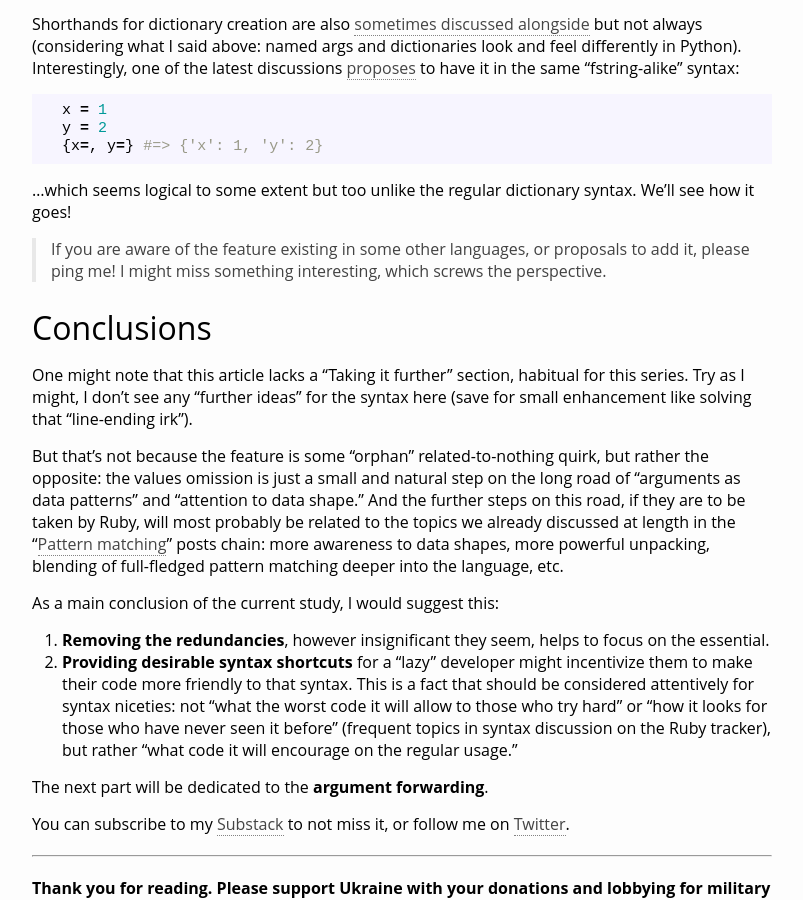
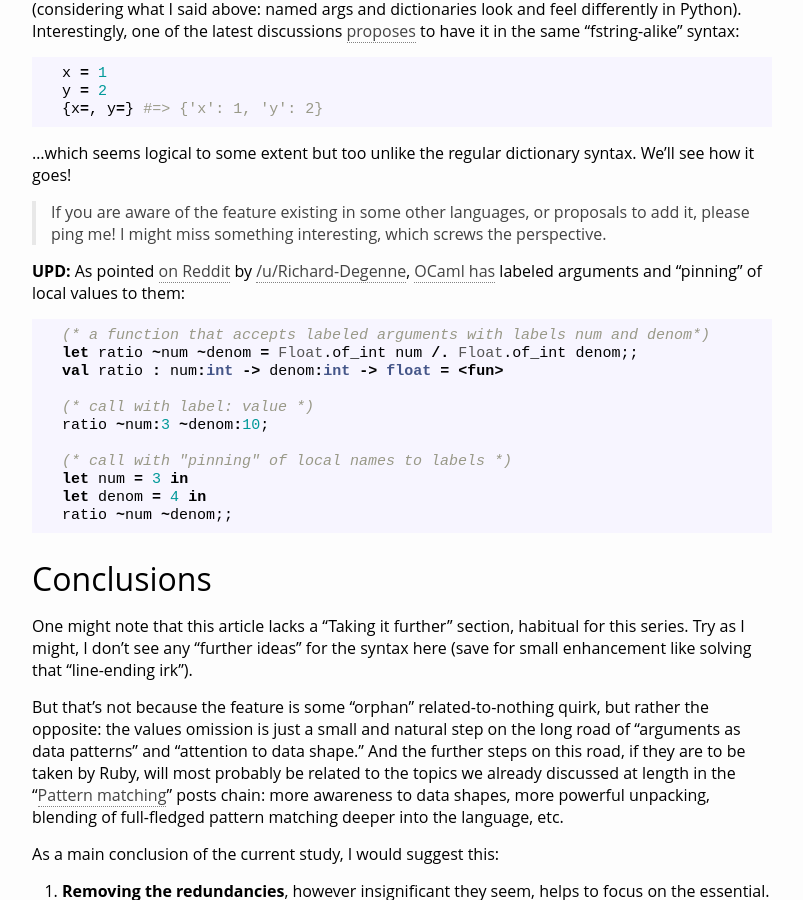
Before and after one commit to zverok/zverok.github.io, a Jekyll site: the page built from _posts/2023-11-10-syntax-sugar3-hash-values-omission.md, in a window 1280 px wide and 900 px high, scrolled down 9778 px. Shown: the whole window, without its empty margins (238-1041 px from the left). Built offline with Jekyll 4.4.1, drawn with Linux system fonts in a browser that asks for light colours; nearby versions of some CDN libraries; comment, search, counter and statistics services are not loaded.

Commit message:
Add OCaml example

````diff
--- a/_posts/2023-11-10-syntax-sugar3-hash-values-omission.md
+++ b/_posts/2023-11-10-syntax-sugar3-hash-values-omission.md
@@ -8,7 +8,6 @@ comments: true
 image: https://zverok.space/img/2023-11-10/some-omitted.png
 ---
 
-![](image00.png)
 > This is a part of a blog post series about "useless" (or: controversial) syntax elements that emerged in recent Ruby version. The goal of the series is not to defend (or criticize) the features, but to share a "thought framework" for analysis of their reasons, design, and effect the new syntax has on a code that uses it. See also [intro/ToC post](https://zverok.space/blog/2023-10-02-syntax-sugar.html).
 
 Today's topic is a small one, yet, nevertheless, the one that invoked a lot of mixed feelings: an ability to **omit hash[^1] or keyword argument values**.
@@ -387,6 +386,22 @@ y = 2
 
 > If you are aware of the feature existing in some other languages, or proposals to add it, please ping me! I might miss something interesting, which screws the perspective.
 
+**UPD:** As pointed [on Reddit](https://www.reddit.com/r/ruby/comments/17s45xg/comment/k8u1fb1/?context=3) by [/u/Richard-Degenne](https://www.reddit.com/user/Richard-Degenne/), [OCaml has](https://dev.realworldocaml.org/variables-and-functions.html#labeled-arguments) labeled arguments and "pinning" of local values to them:
+
+```ocaml
+(* a function that accepts labeled arguments with labels num and denom*)
+let ratio ~num ~denom = Float.of_int num /. Float.of_int denom;;
+val ratio : num:int -> denom:int -> float = <fun>
+
+(* call with label: value *)
+ratio ~num:3 ~denom:10;
+
+(* call with "pinning" of local names to labels *)
+let num = 3 in
+let denom = 4 in
+ratio ~num ~denom;;
+```
+
 ## Conclusions
 
 One might note that this article lacks a "Taking it further" section, habitual for this series. Try as I might, I don't see any "further ideas" for the syntax here (save for small enhancement like solving that "line-ending irk").
````
